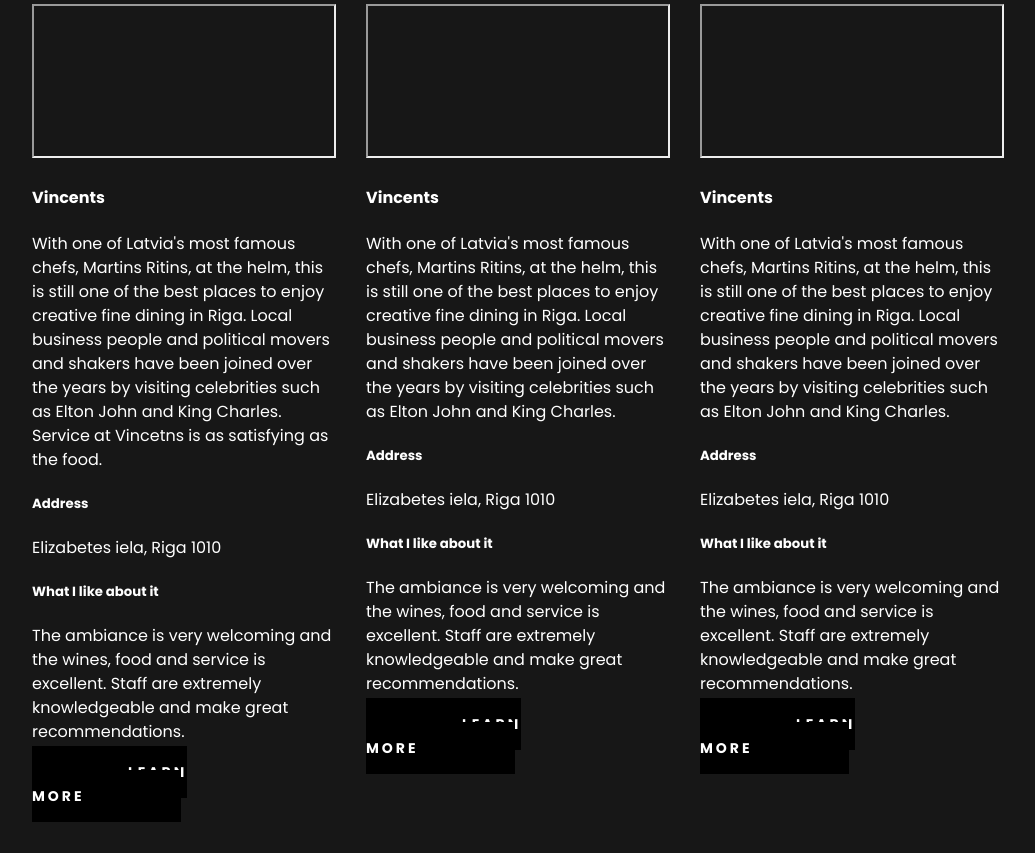
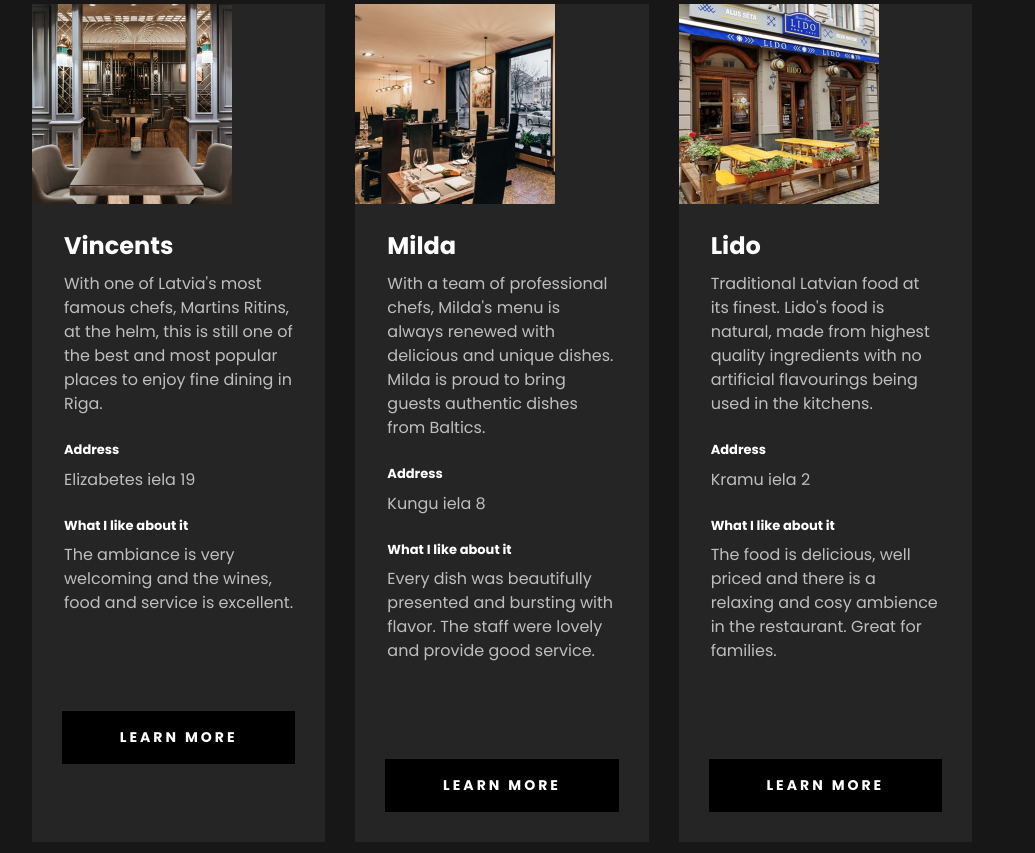
Before and after one commit to a-blaine/travel-landing-page, a plain HTML site: page index.html in a window 1280 px wide. Shown: the part 1707-2560 px from the top of the page, without its empty margins (138-1173 px from the left). Drawn offline with Linux system fonts and the light colour scheme.

Commit message:
Updated card structure and contents, added card images

```diff
--- a/index.html
+++ b/index.html
@@ -23,7 +23,7 @@
         <section class="grid grid-2-columns about-riga-contents">
           <div>
             <img
-              src="../images/aboutriga.jpg"
+              src="/images/aboutriga.jpg"
               alt="Photo of Riga"
               class="img-fluid"
             />
@@ -52,81 +52,95 @@
           <h2 class="section-title">Restaurants</h2>
           <h3 class="sub-heading">My favourite restaurants in Riga</h3>
           <div class="grid grid-3-columns">
-            <div>
-              <div class="grid grid-2-columns">
-                <div><img src="" alt="" /></div>
-                <div><iframe></iframe></div>
+            <div class="card">
+              <div class="card-header grid grid-2-columns">
+                <img
+                  src="/images/vincents.jpg"
+                  alt="Photo of Restorans Vincents"
+                />
               </div>
+              <div class="card-body">
                 <h4>Vincents</h4>
                 <p>
                   With one of Latvia's most famous chefs, Martins Ritins, at the
-                helm, this is still one of the best places to enjoy creative
-                fine dining in Riga. Local business people and political movers
-                and shakers have been joined over the years by visiting
-                celebrities such as Elton John and King Charles. Service at
-                Vincetns is as satisfying as the food.
+                  helm, this is still one of the best and most popular places to
+                  enjoy fine dining in Riga.
                 </p>
                 <h5>Address</h5>
-              <p>Elizabetes iela, Riga 1010</p>
+                <p>Elizabetes iela 19</p>
                 <h5>What I like about it</h5>
                 <p>
                   The ambiance is very welcoming and the wines, food and service
-                is excellent. Staff are extremely knowledgeable and make great
-                recommendations.
+                  is excellent.
                 </p>
-              <a href="#" target="_blank" class="restaurants-button"
+              </div>
+              <div class="card-footer">
+                <a
+                  href="https://www.restorans.lv/"
+                  target="_blank"
+                  class="card-button"
                   >Learn more</a
                 >
               </div>
-            <div>
-              <div class="grid grid-2-columns">
-                <div><img src="" alt="" /></div>
-                <div><iframe></iframe></div>
             </div>
-              <h4>Vincents</h4>
+            <div class="card">
+              <div class="card-header grid grid-2-columns">
+                <img
+                  src="/images/milda.jpg"
+                  alt="Photo of Restorans Vincents"
+                />
+              </div>
+              <div class="card-body">
+                <h4>Milda</h4>
                 <p>
-                With one of Latvia's most famous chefs, Martins Ritins, at the
-                helm, this is still one of the best places to enjoy creative
-                fine dining in Riga. Local business people and political movers
-                and shakers have been joined over the years by visiting
-                celebrities such as Elton John and King Charles.
+                  With a team of professional chefs, Milda's menu is always
+                  renewed with delicious and unique dishes. Milda is proud to
+                  bring guests authentic dishes from Baltics.
                 </p>
                 <h5>Address</h5>
-              <p>Elizabetes iela, Riga 1010</p>
+                <p>Kungu iela 8</p>
                 <h5>What I like about it</h5>
                 <p>
-                The ambiance is very welcoming and the wines, food and service
-                is excellent. Staff are extremely knowledgeable and make great
-                recommendations.
+                  Every dish was beautifully presented and bursting with flavor.
+                  The staff were lovely and provide good service.
                 </p>
-              <a href="#" target="_blank" class="restaurants-button"
+              </div>
+              <div class="card-footer">
+                <a
+                  href="https://restoransmilda.lv/"
+                  target="_blank"
+                  class="card-button"
                   >Learn more</a
                 >
               </div>
-            <div>
-              <div class="grid grid-2-columns">
-                <div><img src="" alt="" /></div>
-                <div><iframe></iframe></div>
             </div>
-              <h4>Vincents</h4>
+            <div class="card">
+              <div class="card-header grid grid-2-columns">
+                <img src="/images/lido.jpg" alt="Photo of Restorans Lido" />
+              </div>
+              <div class="card-body">
+                <h4>Lido</h4>
                 <p>
-                With one of Latvia's most famous chefs, Martins Ritins, at the
-                helm, this is still one of the best places to enjoy creative
-                fine dining in Riga. Local business people and political movers
-                and shakers have been joined over the years by visiting
-                celebrities such as Elton John and King Charles.
+                  Traditional Latvian food at its finest. Lido's food is
+                  natural, made from highest quality ingredients with no
+                  artificial flavourings being used in the kitchens.
                 </p>
                 <h5>Address</h5>
-              <p>Elizabetes iela, Riga 1010</p>
+                <p>Kramu iela 2</p>
                 <h5>What I like about it</h5>
                 <p>
-                The ambiance is very welcoming and the wines, food and service
-                is excellent. Staff are extremely knowledgeable and make great
-                recommendations.
+                  The food is delicious, well priced and there is a relaxing and
+                  cosy ambience in the restaurant. Great for families.
                 </p>
-              <a href="#" target="_blank" class="restaurants-button"
+              </div>
+              <div class="card-footer">
+                <a
+                  href="https://www.lido.lv/en/restaurants-and-shops/"
+                  target="_blank"
+                  class="card-button"
                   >Learn more</a
                 >
+              </div>
             </div>
           </div>
         </section>
@@ -137,42 +151,42 @@
             <div>
               <img
                 class="img-fluid"
-                src="../images/riga4.jpg"
+                src="/images/riga4.jpg"
                 alt="Photo of Riga"
               />
             </div>
             <div>
               <img
                 class="img-fluid"
-                src="../images/kgb.jpg"
+                src="/images/kgb.jpg"
                 alt="Photo of Riga"
               />
             </div>
             <div>
               <img
                 class="img-fluid"
-                src="../images/opera.jpg"
+                src="/images/opera.jpg"
                 alt="Photo of Riga"
               />
             </div>
             <div>
               <img
                 class="img-fluid"
-                src="../images/riga3.jpg"
+                src="/images/riga3.jpg"
                 alt="Photo of Riga"
               />
             </div>
             <div>
               <img
                 class="img-fluid"
-                src="../images/houseofblackheads.jpg"
+                src="/images/houseofblackheads.jpg"
                 alt="Photo of Riga"
               />
             </div>
             <div>
               <img
                 class="img-fluid"
-                src="../images/mainsummer.jpg"
+                src="/images/mainsummer.jpg"
                 alt="Photo of Riga"
               />
             </div>
@@ -180,7 +194,7 @@
         </section>
       </main>
       <footer>
-        <section class="grid grid-3-columns-1fr-2fr-2fr footer-padding">
+        <section class="grid grid-3-columns-1fr-2fr-2fr">
           <div>
             <h3>More about Riga</h3>
             <ul>
--- a/src/travel.css
+++ b/src/travel.css
@@ -29,7 +29,9 @@ header {
 
 header h1,
 h2,
-h3 {
+h3,
+main h4,
+h5 {
   margin: 0;
 }
 
@@ -68,6 +70,16 @@ header a:hover {
 
 main {
   color: white;
+}
+
+main h4 {
+  font-size: 24px;
+  font-weight: 700;
+}
+
+main h5 {
+  font-size: 13px;
+  font-weight: 700;
 }
 
 section {
@@ -145,6 +157,7 @@ footer a:hover {
 
 .grid-3-columns-1fr-2fr-2fr {
   grid-template-columns: 1fr 2fr 2fr;
+  grid-gap: 64px;
 }
 
 .section-title {
@@ -190,14 +203,42 @@ footer a:hover {
   background: var(--bg-primary-color);
 }
 
-.restaurants-button {
+.card {
+  background: #252525;
+}
+
+.card-body {
+  padding: 24px 32px;
+}
+
+.card-footer {
+  padding: 48px 30px 30px;
+}
+
+.card p {
+  font-size: 16px;
+  font-weight: 400;
+  opacity: 0.7;
+  margin-top: 8px;
+  margin-bottom: 24px;
+}
+
+.card-header img {
+  display: block;
+  height: 200px;
+  width: 200px;
+}
+
+.card-button {
   background: #000000;
+  color: white;
+  display: block;
   font-size: 14px;
   font-weight: 700;
   letter-spacing: 3px;
-  padding: 16px 96px;
+  padding: 16px;
+  text-align: center;
   text-transform: uppercase;
-  color: white;
 }
 
 .gallery-contents {
```
Also changed, not shown: images/lido.jpg (added), images/milda.jpg (added), images/vincents.jpg (added). Lines whose indentation alone changed are shown as unchanged.
